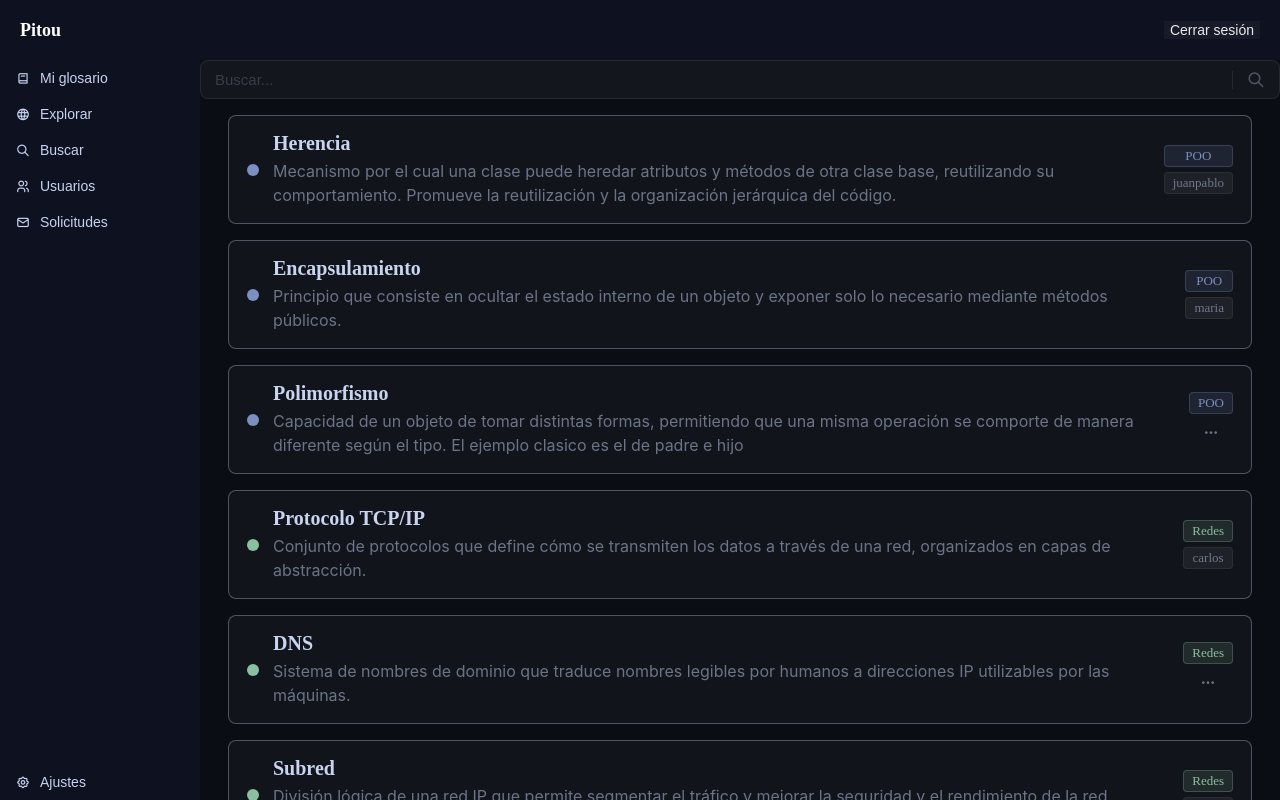
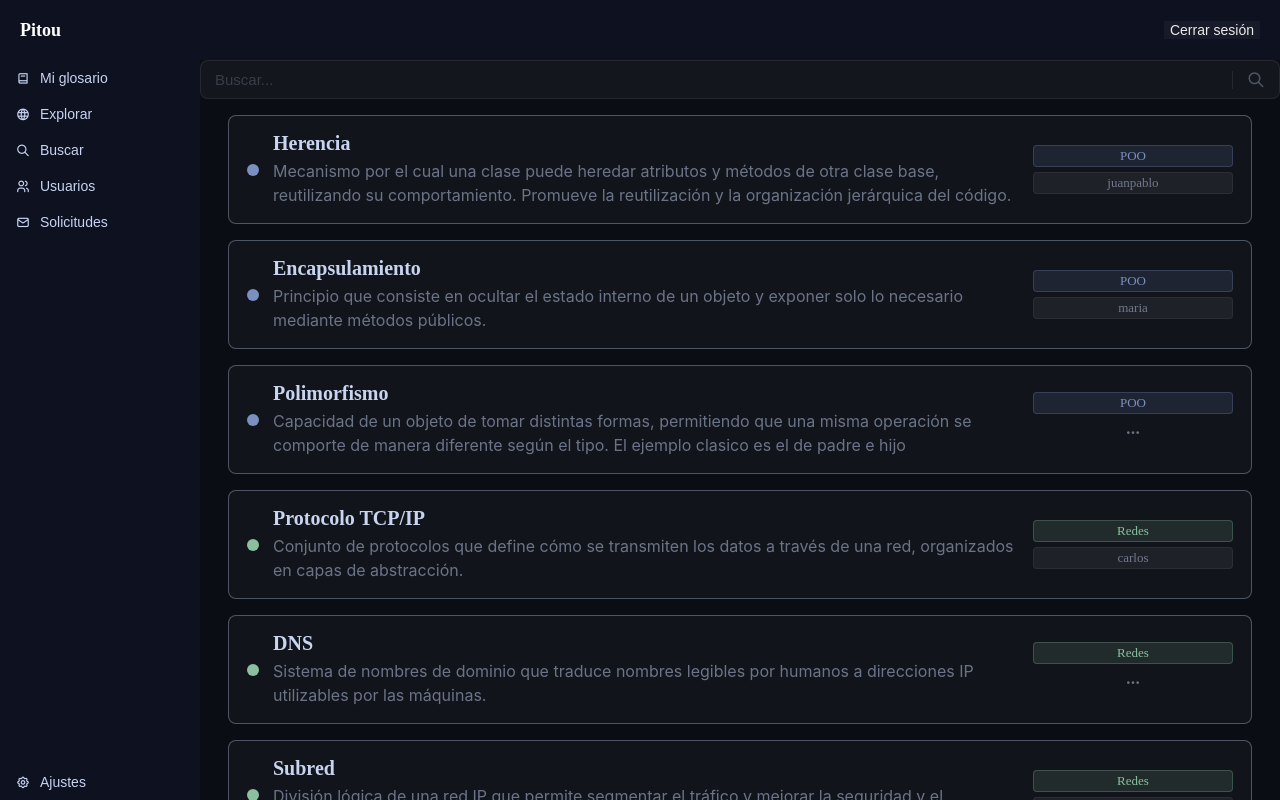
Before and after one commit to NicolasKappuru/Plataforma-Pitou-Frontend, a React (Vite) app: page /glosario/busqueda in a window 1280 px wide. Built offline with nearby package versions, Linux system fonts and the light colour scheme.

Commit message:
Fix de la sobreposicion de cards

```diff
--- a/src/shared/Categoria/CategoriaCard/CategoriaCard.css
+++ b/src/shared/Categoria/CategoriaCard/CategoriaCard.css
@@ -59,3 +59,11 @@
     right: 8px;
     z-index: 10;
 }
+
+.categoria-card {
+    z-index: 1;
+}
+
+.categoria-card--menu-abierto {
+    z-index: 1000;
+}
--- a/src/shared/Categoria/CategoriaCard/CategoriaCard.jsx
+++ b/src/shared/Categoria/CategoriaCard/CategoriaCard.jsx
@@ -1,8 +1,12 @@
 import { useNavigate } from "react-router-dom"
+import { useState } from "react";
+
 import "./CategoriaCard.css"
 import MenuAcciones from "../../MenuAcciones/MenuAcciones"
 
 const CategoriaCard = ({ categoria, titulo, color, conceptos, esMia = false, onEliminar }) => {
+
+  const [menuAbierto, setMenuAbierto] = useState(false);
   const navigate = useNavigate()
 
   const handleClick = () => {
@@ -10,8 +14,19 @@ const CategoriaCard = ({ categoria, titulo, color, conceptos, esMia = false, onE
   }
 
   return (
-    <div className="categoria-card" onClick={handleClick}>
-      {esMia && <div className="categoria-card__menu"><MenuAcciones entidad="categoría" data={categoria} onEliminar={onEliminar} /></div>}
+    <div
+        className={`categoria-card ${menuAbierto ? "categoria-card--menu-abierto" : ""}`}
+        onClick={handleClick}
+    >
+        {esMia &&
+          <div className="categoria-card__menu">
+            <MenuAcciones
+              entidad="categoría"
+              data={categoria}
+              onEliminar={onEliminar}
+              onEstadoMenu={setMenuAbierto}
+          />
+          </div>}
       <div className="categoria-card__dot" style={{ backgroundColor: color }} />
       <div className="categoria-card__body">
         <h3 className="categoria-card__titulo">{titulo}</h3>
--- a/src/shared/Concepto/ConceptoCard/ConceptoCard.css
+++ b/src/shared/Concepto/ConceptoCard/ConceptoCard.css
@@ -64,7 +64,7 @@
 }
 
 .concepto-card__tag {
-    max-width: 230px;
+    max-width: 200px;
     padding: 2px 8px;
     border-radius: 4px;
     border: 1px solid transparent;
@@ -74,6 +74,9 @@
     overflow: hidden;
     text-overflow: ellipsis;
     text-align: center;
+    width: 200px;
+
+
 }
 
 .concepto-card__tag--secondary {
@@ -85,4 +88,14 @@
 .concepto-card__menu {
     display: flex;
     justify-content: center;
+    align-items: center;
+    width: 200px;
 }
+
+.concepto-card {
+    z-index: 1;
+}
+
+.concepto-card--menu-abierto {
+    z-index: 1000;
+}
--- a/src/shared/Concepto/ConceptoCard/ConceptoCard.jsx
+++ b/src/shared/Concepto/ConceptoCard/ConceptoCard.jsx
@@ -1,8 +1,11 @@
 import "./ConceptoCard.css"
 import MenuAcciones from "../../MenuAcciones/MenuAcciones"
 
+import { useState } from "react";
 
 const ConceptoCard = ({ concepto, titulo, descripcion, categoria, color, autor, onClick, onEliminar }) => {
+
+  const [menuAbierto, setMenuAbierto] = useState(false);
 
   function convertirJsonATextoPlano(contenido) {
     if (!contenido || !contenido.content) {
@@ -29,7 +32,10 @@ const ConceptoCard = ({ concepto, titulo, descripcion, categoria, color, autor,
   }
 
   return (
-    <div className="concepto-card" onClick={onClick}>
+    <div
+      className={`concepto-card ${menuAbierto ? "concepto-card--menu-abierto" : ""}`}
+      onClick={onClick}
+    >
       <div className="concepto-card_dot" style={{ backgroundColor: color }} />
 
       <div className="concepto-card__body">
@@ -41,7 +47,12 @@ const ConceptoCard = ({ concepto, titulo, descripcion, categoria, color, autor,
         <span className="concepto-card__tag" style={tagStyle}>{categoria}</span>
         {autor
           ? <span className="concepto-card__tag concepto-card__tag--secondary">{autor}</span>
-          : <div className="concepto-card__menu"><MenuAcciones entidad="concepto" data={concepto} onEliminar={onEliminar} /></div>
+          : <MenuAcciones
+                entidad="concepto"
+                data={concepto}
+                onEliminar={onEliminar}
+                onEstadoMenu={setMenuAbierto}
+            />
         }
       </div>
     </div>
--- a/src/shared/MenuAcciones/MenuAcciones.css
+++ b/src/shared/MenuAcciones/MenuAcciones.css
@@ -1,5 +1,7 @@
 .menu-acciones {
-    position: relative;
+    display: flex;
+    justify-content: center;
+    align-items: center;
 }
 
 .menu-acciones__trigger {
--- a/src/shared/MenuAcciones/MenuAcciones.jsx
+++ b/src/shared/MenuAcciones/MenuAcciones.jsx
@@ -5,7 +5,7 @@ import Boton from "../Boton/Boton"
 import eliminarConcepto from "../MensajeConfirmacion/services/service_eliminar_concepto"
 import eliminarCategoria from "../MensajeConfirmacion/services/service_eliminar_categoria"
 
-const MenuAcciones = ({ entidad, data, concepto, onEliminar }) => {
+const MenuAcciones = ({ entidad, data, concepto, onEliminar, onEstadoMenu }) => {
   const [abierto, setAbierto] = useState(false)
   const ref = useRef(null)
   const navigate = useNavigate()
@@ -20,8 +20,13 @@ const MenuAcciones = ({ entidad, data, concepto, onEliminar }) => {
   }, [])
 
   const toggle = (e) => {
-    e.stopPropagation()
-    setAbierto((prev) => !prev)
+      e.stopPropagation()
+
+      setAbierto((prev) => {
+          const nuevoEstado = !prev
+          onEstadoMenu?.(nuevoEstado)
+          return nuevoEstado
+      })
   }
 
   const nombreEntidad = typeof entidad === "string" ? entidad : "concepto"
```
